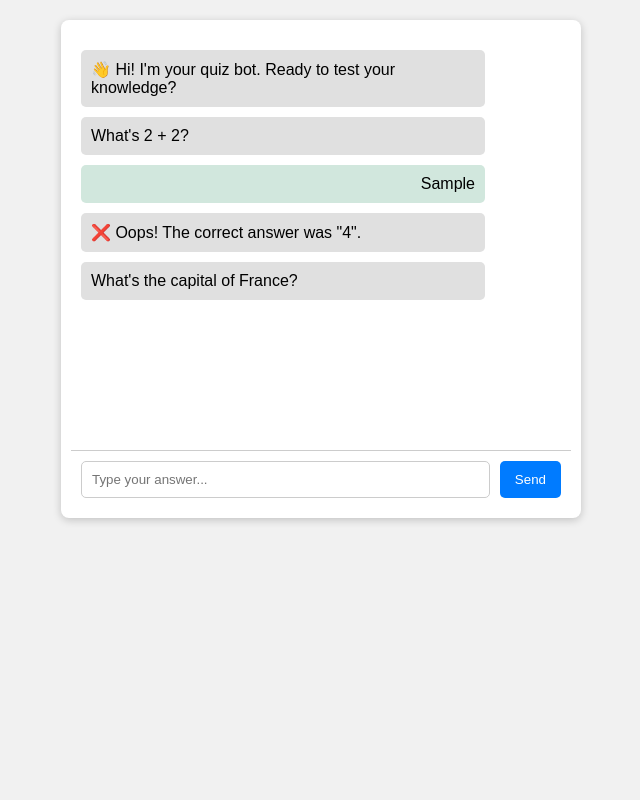
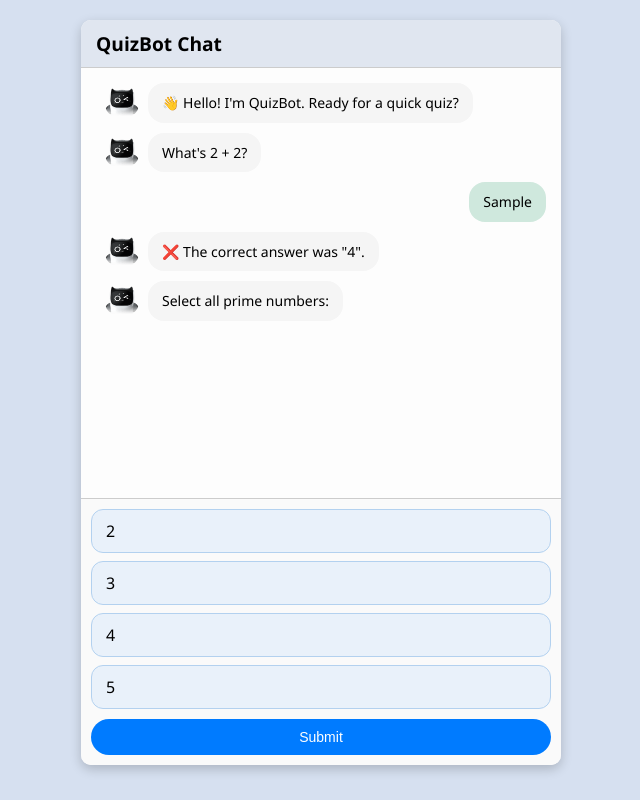
Before and after one commit to Bruhmiuz/Bruhmiuz.github.io, a plain HTML site: page index.html in a window 1280 px wide. Both pictures are taken after typing "Sample" into the empty fields and a click on the button "Send". Shown: the whole page, without its empty margins (319-959 px from the left). Drawn offline with Linux system fonts and the light colour scheme.

Commit message:
Changed index.html, added images folder

```diff
--- a/index.html
+++ b/index.html
@@ -6,134 +6,294 @@
   <title>Chat Quiz Bot</title>
   <style>
     body {
-      font-family: Arial, sans-serif;
-      background-color: #f1f1f1;
+      font-family: "Segoe UI", sans-serif;
+      background: #d6e0f0;
       margin: 0;
-      padding: 0;
+      padding: 20px;
     }
+
     .chat-container {
-      width: 100%;
-      max-width: 500px;
-      margin: 20px auto;
-      background: #fff;
-      border-radius: 8px;
-      padding: 10px;
-      box-shadow: 0 2px 8px rgba(0,0,0,0.2);
+      max-width: 480px;
+      margin: 0 auto;
+      background: #fdfdfd;
+      border-radius: 10px;
+      box-shadow: 0 4px 12px rgba(0,0,0,0.2);
+      overflow: hidden;
     }
+
+    .chat-header {
+      background: #e0e6f0;
+      padding: 10px 15px;
+      font-weight: bold;
+      font-size: 1.2em;
+      border-bottom: 1px solid #ccc;
+    }
+
     .chat-box {
       height: 400px;
       overflow-y: auto;
+      padding: 15px;
+      display: flex;
+      flex-direction: column;
+      gap: 10px;
+    }
+
+    .message {
+      display: flex;
+      align-items: flex-start;
+      max-width: 90%;
+    }
+
+    .message.bot {
+      flex-direction: row;
+    }
+
+    .message.user {
+      flex-direction: row-reverse;
+      margin-left: auto;
+    }
+
+    .avatar {
+      width: 36px;
+      height: 36px;
+      border-radius: 50%;
+      margin: 0 8px;
+      object-fit: cover;
+    }
+
+    .bubble {
+      padding: 10px 14px;
+      border-radius: 16px;
+      background: #e8e8e8;
+      font-size: 14px;
+      max-width: 80%;
+      line-height: 1.4;
+    }
+
+    .bot .bubble {
+      background: #f5f5f5;
+    }
+
+    .user .bubble {
+      background: #cfe8dd;
+    }
+
+    .chat-input {
+      display: none;
       padding: 10px;
-      border-bottom: 1px solid #ccc;
+      border-top: 1px solid #ccc;
+      background: #fafafa;
+      flex-direction: column;
+      gap: 8px;
     }
-    .message {
-      margin: 10px 0;
-      padding: 10px;
-      border-radius: 5px;
-      max-width: 80%;
+
+    #textInputArea {
+      display: none;
+      flex-direction: row;
+      gap: 8px;
+      align-items: center;
     }
-    .bot {
-      background-color: #e0e0e0;
-      align-self: flex-start;
+
+    #mcqInputArea {
+      display: none;
+      flex-direction: column;
+      gap: 10px;
     }
-    .user {
-      background-color: #d1e7dd;
-      align-self: flex-end;
-      text-align: right;
+
+    .chat-input input[type="text"] {
+      flex: 1;
+      padding: 10px 12px;
+      border-radius: 20px;
+      border: 1px solid #ccc;
+      font-size: 14px;
     }
-    .chat-input {
-      display: flex;
-      padding: 10px;
-    }
-    .chat-input input {
-      flex: 1;
-      padding: 10px;
-      border: 1px solid #ccc;
-      border-radius: 5px;
-    }
+
     .chat-input button {
-      margin-left: 10px;
-      padding: 10px 15px;
+      padding: 10px 18px;
       background: #007bff;
       color: white;
       border: none;
-      border-radius: 5px;
+      border-radius: 20px;
       cursor: pointer;
+      font-size: 14px;
+      white-space: nowrap;
     }
+
     .chat-input button:hover {
       background: #0056b3;
+    }
+
+    .options {
+      display: flex;
+      flex-direction: column;
+      gap: 8px;
+    }
+
+    .option-item {
+      background: #e9f1fa;
+      padding: 10px 14px;
+      border-radius: 12px;
+      border: 1px solid #b3d1ef;
+      cursor: pointer;
+      transition: background 0.2s;
+      user-select: none;
+    }
+
+    .option-item.selected {
+      background: #a4c7e6;
+      color: #fff;
     }
   </style>
 </head>
 <body>
   <div class="chat-container">
+    <div class="chat-header">QuizBot Chat</div>
     <div class="chat-box" id="chatBox"></div>
-    <div class="chat-input">
-      <input type="text" id="userInput" placeholder="Type your answer..." />
-      <button onclick="handleAnswer()">Send</button>
+    <div class="chat-input" id="chatInput">
+      <div id="textInputArea">
+        <input type="text" id="userText" placeholder="Type your answer..." />
+        <button onclick="submitTextAnswer()">Send</button>
+      </div>
+      <div id="mcqInputArea">
+        <div class="options" id="mcqOptions"></div>
+        <button onclick="submitMCQAnswer()">Submit</button>
+      </div>
     </div>
   </div>
 
   <script>
     const chatBox = document.getElementById('chatBox');
-    const userInput = document.getElementById('userInput');
+    const chatInput = document.getElementById('chatInput');
+    const userText = document.getElementById('userText');
+    const textInputArea = document.getElementById('textInputArea');
+    const mcqInputArea = document.getElementById('mcqInputArea');
+    const mcqOptionsContainer = document.getElementById('mcqOptions');
+
+    const botAvatar = "images/bellabot.png";
 
     const questions = [
-      { question: "What's 2 + 2?", answer: "4" },
-      { question: "What's the capital of France?", answer: "Paris" },
-      { question: "Which planet is known as the Red Planet?", answer: "Mars" }
+      { type: "text", question: "What's 2 + 2?", answer: "4" },
+      { type: "mcq", question: "Select all prime numbers:", options: ["2", "3", "4", "5"], answer: ["2", "3", "5"] },
+      { type: "text", question: "What is the capital of Japan?", answer: "Tokyo" }
     ];
 
     let currentQuestion = 0;
     let score = 0;
 
     function addMessage(content, sender = 'bot') {
-      const message = document.createElement('div');
-      message.className = `message ${sender}`;
-      message.innerText = content;
-      chatBox.appendChild(message);
+      const msgWrapper = document.createElement('div');
+      msgWrapper.className = `message ${sender}`;
+
+      const avatar = document.createElement('img');
+      avatar.className = 'avatar';
+      avatar.src = botAvatar;
+
+      const msgContent = document.createElement('div');
+      msgContent.className = 'bubble';
+      msgContent.innerText = content;
+
+      if (sender === 'bot') msgWrapper.appendChild(avatar);
+      msgWrapper.appendChild(msgContent);
+
+      chatBox.appendChild(msgWrapper);
       chatBox.scrollTop = chatBox.scrollHeight;
     }
 
     function askNextQuestion() {
+      chatInput.style.display = "none";
+      textInputArea.style.display = "none";
+      mcqInputArea.style.display = "none";
+
       if (currentQuestion < questions.length) {
-        addMessage(questions[currentQuestion].question);
+        const q = questions[currentQuestion];
+        setTimeout(() => {
+          addMessage(q.question, 'bot');
+
+          if (q.type === "text") {
+            chatInput.style.display = "flex";
+            textInputArea.style.display = "flex";
+            userText.focus();
+          } else if (q.type === "mcq") {
+            chatInput.style.display = "flex";
+            mcqInputArea.style.display = "flex";
+            renderMCQOptions(q.options);
+          }
+        }, 800);
       } else {
-        addMessage(`Quiz complete! 🎉 You scored ${score} out of ${questions.length}.`);
-        userInput.disabled = true;
+        setTimeout(() => {
+          addMessage(`🎉 Quiz complete! Your score: ${score} / ${questions.length}`, 'bot');
+        }, 800);
       }
     }
 
-    function handleAnswer() {
-      const answer = userInput.value.trim();
+    function renderMCQOptions(options) {
+      mcqOptionsContainer.innerHTML = "";
+      options.forEach(opt => {
+        const div = document.createElement("div");
+        div.className = "option-item";
+        div.textContent = opt;
+        div.addEventListener("click", () => {
+          div.classList.toggle("selected");
+        });
+        mcqOptionsContainer.appendChild(div);
+      });
+    }
+
+    function submitTextAnswer() {
+      const answer = userText.value.trim();
       if (!answer) return;
 
       addMessage(answer, 'user');
+      userText.value = "";
 
-      const correctAnswer = questions[currentQuestion].answer.toLowerCase();
-      if (answer.toLowerCase() === correctAnswer) {
-        score++;
-        addMessage("✅ Correct!");
-      } else {
-        addMessage(`❌ Oops! The correct answer was "${questions[currentQuestion].answer}".`);
-      }
+      const correctAnswer = questions[currentQuestion].answer;
+      const userAnswer = answer;
 
-      currentQuestion++;
-      userInput.value = '';
-      setTimeout(askNextQuestion, 1000);
+      setTimeout(() => {
+        if (userAnswer.toLowerCase() === correctAnswer.toLowerCase()) {
+          score++;
+          addMessage("✅ Correct!", 'bot');
+        } else {
+          addMessage(`❌ The correct answer was "${questions[currentQuestion].answer}".`, 'bot');
+        }
+
+        currentQuestion++;
+        askNextQuestion();
+      }, 600);
     }
 
-    // Start quiz
+    function submitMCQAnswer() {
+      const selected = Array.from(document.querySelectorAll('.option-item.selected'))
+        .map(el => el.textContent.trim());
+
+      if (selected.length === 0) return;
+
+      addMessage(selected.join(", "), 'user');
+
+      const correct = questions[currentQuestion].answer.slice().sort().join(",");
+      const user = selected.slice().sort().join(",");
+
+      setTimeout(() => {
+        if (user === correct) {
+          score++;
+          addMessage("✅ Correct!", 'bot');
+        } else {
+          addMessage(`❌ Correct answers were: ${questions[currentQuestion].answer.join(", ")}`, 'bot');
+        }
+
+        currentQuestion++;
+        askNextQuestion();
+      }, 600);
+    }
+
+    // Init
     window.onload = () => {
-      addMessage("👋 Hi! I'm your quiz bot. Ready to test your knowledge?");
+      addMessage("👋 Hello! I'm QuizBot. Ready for a quick quiz?", 'bot');
       setTimeout(askNextQuestion, 1500);
     };
 
-    // Allow pressing Enter to send
-    userInput.addEventListener("keypress", function (e) {
-      if (e.key === "Enter") {
-        handleAnswer();
-      }
+    userText.addEventListener("keypress", e => {
+      if (e.key === "Enter") submitTextAnswer();
     });
   </script>
 </body>
```
Also changed, not shown: images/bellabot.png (added).
